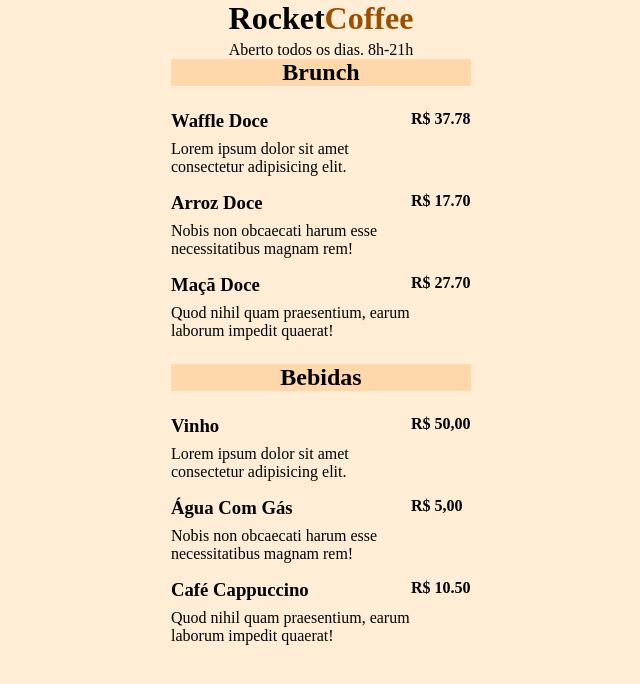
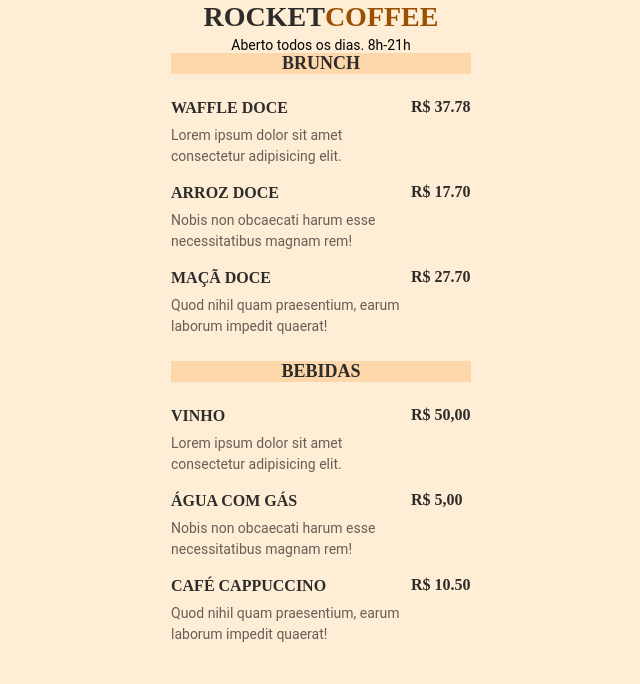
Before and after one commit to brunoedson1/RocketCoffee, a plain HTML site: page index.html in a window 1280 px wide. Shown: the whole page, without its empty margins (319-959 px from the left). Drawn offline with Linux system fonts and the light colour scheme.

Commit message:
Estilizando fontes

```diff
--- a/style.css
+++ b/style.css
@@ -5,10 +5,17 @@
 
 body{
     background-color: #FFEDD5;
+    font-family: 'Roboto', sans-serif;
 }
 
 ul{
     list-style: none;
+}
+
+h1, h2, h3, .price{
+    font-family: 'Roboto Serif', serif;
+    text-transform: uppercase;
+    color: #2D2C2A;
 }
 
 header{
@@ -27,10 +34,17 @@ section{
 
 header h1{
     margin-bottom: 4px;
+    font-size: 28px;
+    line-height: 33px;
 }
 
 header h1 span{
     color: #995000
+}
+
+header p{
+    font-size: 14px;
+    line-height: 16px;
 }
 
 section h2{
@@ -38,6 +52,7 @@ section h2{
     padding: 8px, 16px;
     text-align: center;
     margin-bottom: 24px;
+    font-size: 18px;
 }
 
 ul li{
@@ -51,4 +66,12 @@ li .details{
 
 .details h3{
     margin-bottom: 8px;
+    font-size: 16px;
+    line-height: 19px;
 }
+
+.details p{
+    color: rgba(0, 0, 0, 0.6);
+    font-size: 14px;
+    line-height: 21px;
+}
```
